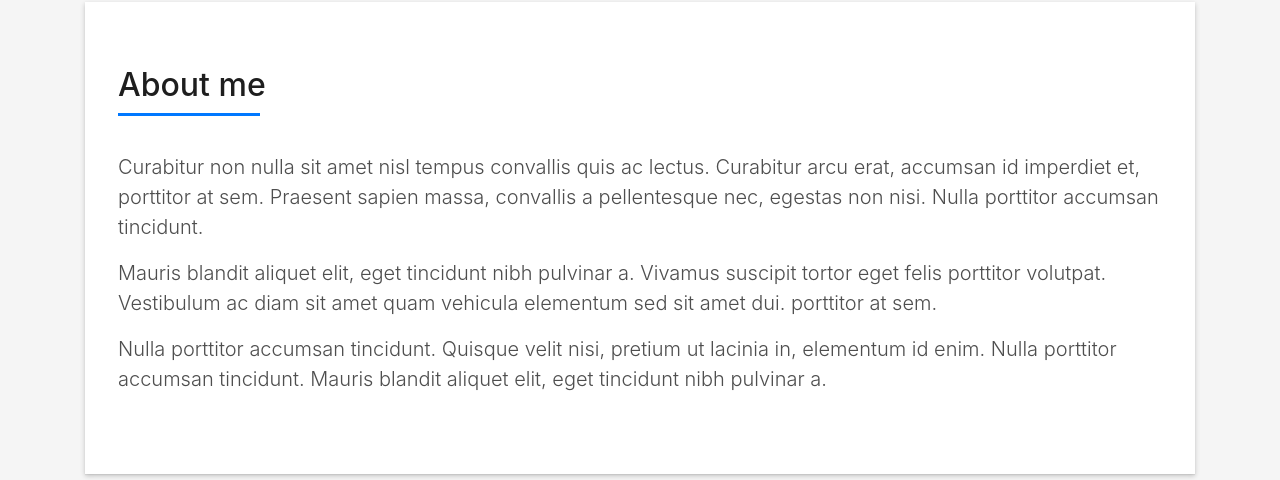
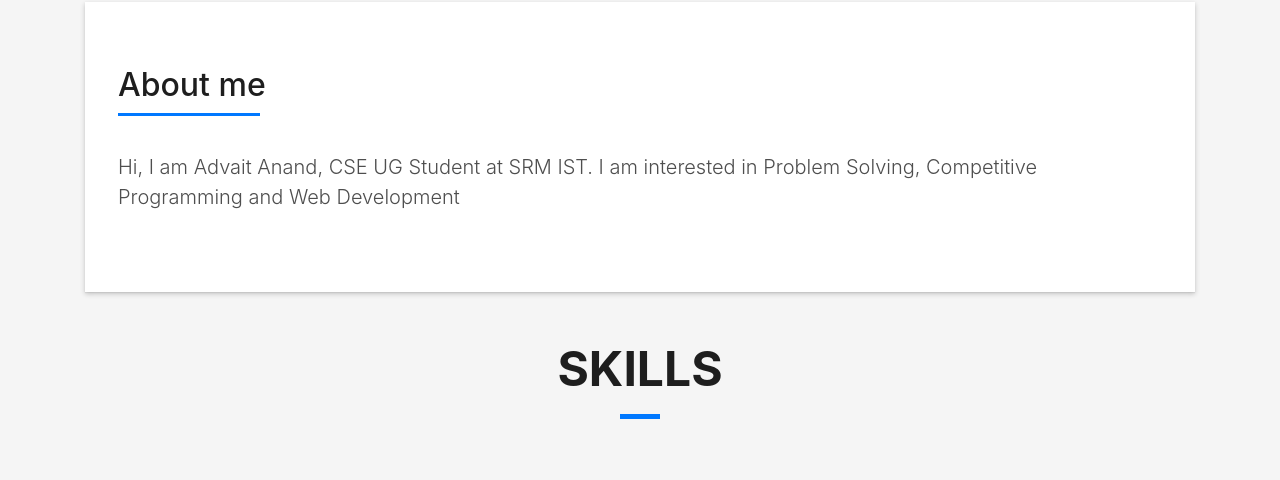
Before and after one commit to Advaitanand/portfolio, a plain HTML site: page index.html in a window 1280 px wide. Shown: the part 862-1342 px from the top of the page. Drawn offline with Linux system fonts and the light colour scheme.

Commit message:
Content Updated

```diff
--- a/index.html
+++ b/index.html
@@ -203,23 +203,13 @@
                       <h5 class="title-left">About me</h5>
                     </div>
                     <p class="lead">
-                      Curabitur non nulla sit amet nisl tempus convallis quis ac
-                      lectus. Curabitur arcu erat, accumsan id imperdiet et,
-                      porttitor at sem. Praesent sapien massa, convallis a
-                      pellentesque nec, egestas non nisi. Nulla porttitor
-                      accumsan tincidunt.
+                      Hi, I am Advait Anand, CSE UG Student at SRM IST. I am interested in Problem Solving, Competitive Programming and Web Development
                     </p>
                     <p class="lead">
-                      Mauris blandit aliquet elit, eget tincidunt nibh pulvinar
-                      a. Vivamus suscipit tortor eget felis porttitor volutpat.
-                      Vestibulum ac diam sit amet quam vehicula elementum sed
-                      sit amet dui. porttitor at sem.
+
                     </p>
                     <p class="lead">
-                      Nulla porttitor accumsan tincidunt. Quisque velit nisi,
-                      pretium ut lacinia in, elementum id enim. Nulla porttitor
-                      accumsan tincidunt. Mauris blandit aliquet elit, eget
-                      tincidunt nibh pulvinar a.
+
                     </p>
                   </div>
                 </div>
```
